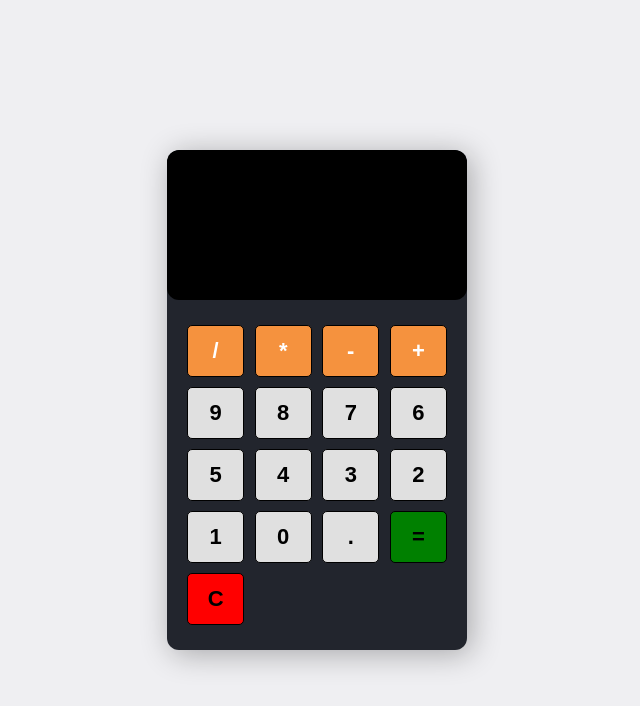
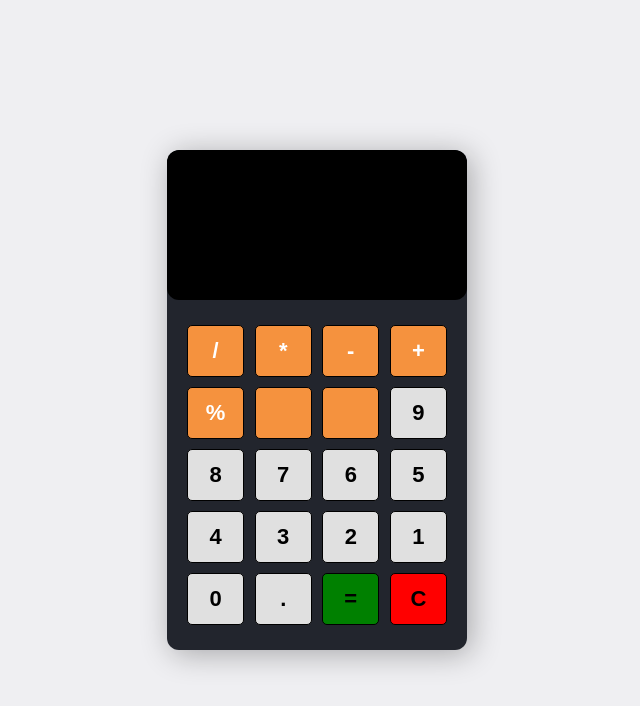
Before and after one commit to tarun1git/calc2022, a plain HTML site: page index.html in a window 1280 px wide. Shown: the whole page, without its empty margins (323-963 px from the left). Drawn offline with Linux system fonts and the light colour scheme.

Commit message:
added modulo operator

```diff
--- a/index.html
+++ b/index.html
@@ -21,6 +21,10 @@
             <button type="button" class="btn btn-orange" data-num="-">-</button>
             <button type="button" class="btn btn-orange" data-num="+">+</button>
 
+            <button type="button" class="btn btn-orange" data-num="%">%</button>
+            <button type="button" class="btn-orange"></button>
+            <button type="button" class="btn-orange"></button>
+
             <button type="button" class="btn btn-grey" data-num="9">9</button>
             <button type="button" class="btn btn-grey" data-num="8">8</button>
             <button type="button" class="btn btn-grey" data-num="7">7</button>
```
